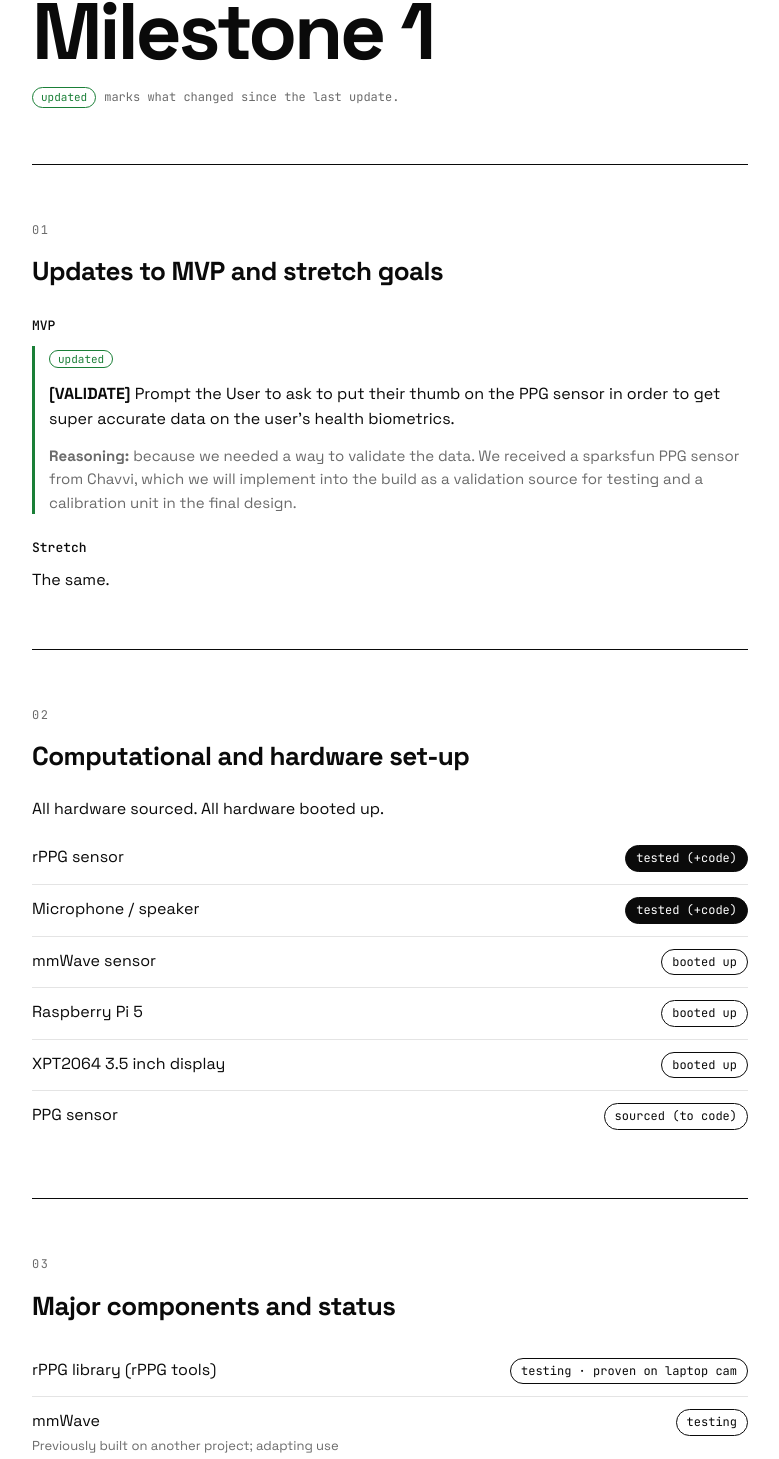
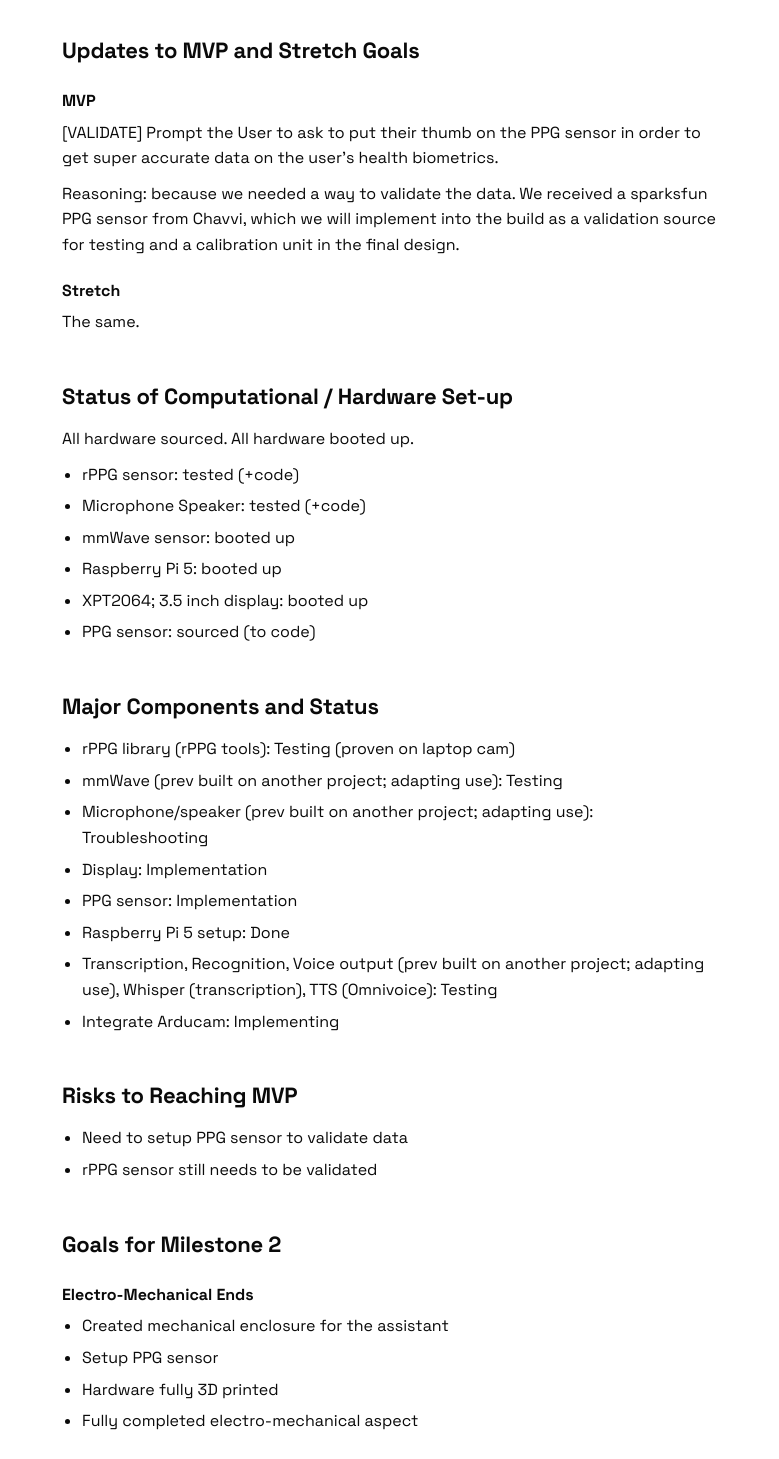
Before and after one commit to We1chJ/BaymaxPage, a plain HTML site: page m1.html in a window 1280 px wide. Shown: the part 190-1649 px from the top of the page, without its empty margins (250-1029 px from the left). Drawn offline with Linux system fonts and the light colour scheme.

Commit message:
Simplify Milestone 1 page to plain headings and lists
Co-Authored-By: Claude Opus 5.5 <noreply@anthropic.com>

```diff
--- a/m1.html
+++ b/m1.html
@@ -14,8 +14,6 @@
     --bg: #ffffff;
     --ink: #0a0a0a;
     --muted: #6b6b6b;
-    --line: #e4e4e4;
-    --new: #1a7f37;
     --sans: "Space Grotesk", system-ui, sans-serif;
     --mono: "JetBrains Mono", ui-monospace, monospace;
   }
@@ -25,7 +23,7 @@
     color: var(--ink);
     font-family: var(--sans);
     -webkit-font-smoothing: antialiased;
-    line-height: 1.55;
+    line-height: 1.6;
   }
   a { color: inherit; }
   ::selection { background: var(--ink); color: var(--bg); }
@@ -50,40 +48,16 @@
   .nav ul a:hover::after, .nav ul a[aria-current="page"]::after { transform: scaleX(1); }
 
   /* ---------- page ---------- */
-  main { max-width: 780px; margin: 0 auto; padding: clamp(40px, 8vw, 88px) clamp(16px, 4vw, 32px) 96px; }
-  .eyebrow { font-family: var(--mono); font-size: 12px; letter-spacing: .12em; text-transform: uppercase; color: var(--muted); }
-  h1 { font-size: clamp(44px, 8vw, 80px); line-height: .95; letter-spacing: -.04em; margin: 12px 0 18px; }
-  .legend { font-family: var(--mono); font-size: 12px; color: var(--muted); display: flex; align-items: center; gap: 8px; }
-
-  section { padding-top: 56px; margin-top: 56px; border-top: 1.5px solid var(--ink); }
-  h2 { font-size: 26px; letter-spacing: -.02em; margin: 8px 0 20px; }
-  h3 { font-family: var(--mono); font-size: 13px; font-weight: 500; margin: 24px 0 10px; }
-  p { margin: 0 0 12px; }
-  ul.list { list-style: none; }
-  ul.list li { padding: 10px 0; border-bottom: 1px solid var(--line); }
-  ul.list li:last-child { border-bottom: 0; }
-
-  .note { color: var(--muted); font-size: 15px; }
-  .updated { border-left: 3px solid var(--new); padding-left: 14px; }
-  .tag-new { font-family: var(--mono); font-size: 11px; color: var(--new); border: 1px solid var(--new); border-radius: 999px; padding: 1px 8px; }
-
-  /* status rows: name on the left, status pill on the right */
-  .rows { list-style: none; }
-  .rows li {
-    display: flex; flex-wrap: wrap; justify-content: space-between; align-items: baseline; gap: 6px 16px;
-    padding: 12px 0; border-bottom: 1px solid var(--line);
-  }
-  .rows li:last-child { border-bottom: 0; }
-  .rows small { display: block; color: var(--muted); font-size: 13px; margin-top: 2px; }
-  .pill {
-    flex-shrink: 0; font-family: var(--mono); font-size: 12px; white-space: nowrap;
-    border: 1.5px solid var(--ink); border-radius: 999px; padding: 3px 10px;
-  }
-  .pill.done { background: var(--ink); color: var(--bg); }
+  main { max-width: 720px; margin: 0 auto; padding: 48px clamp(16px, 4vw, 32px) 96px; }
+  h1 { font-size: 40px; letter-spacing: -.03em; margin-bottom: 8px; }
+  h2 { font-size: 22px; letter-spacing: -.01em; margin: 44px 0 12px; }
+  h3 { font-size: 16px; margin: 20px 0 6px; }
+  p { margin-bottom: 10px; }
+  ul { padding-left: 20px; }
+  li { margin-bottom: 6px; }
 
   footer {
     border-top: 1.5px solid var(--ink); padding: 28px clamp(16px, 4vw, 48px);
-    display: flex; justify-content: space-between; gap: 16px; flex-wrap: wrap;
     font-family: var(--mono); font-size: 12px; color: var(--muted);
   }
 </style>
@@ -102,85 +76,63 @@
 </nav>
 
 <main>
-  <p class="eyebrow">M1</p>
   <h1>Milestone 1</h1>
-  <p class="legend"><span class="tag-new">updated</span> marks what changed since the last update.</p>
 
-  <section>
-    <p class="eyebrow">01</p>
-    <h2>Updates to MVP and stretch goals</h2>
+  <h2>Updates to MVP and Stretch Goals</h2>
   <h3>MVP</h3>
-    <div class="updated">
-      <p><span class="tag-new">updated</span></p>
-      <p><strong>[VALIDATE]</strong> Prompt the User to ask to put their thumb on the PPG sensor in order to get super accurate data on the user's health biometrics.</p>
-      <p class="note"><strong>Reasoning:</strong> because we needed a way to validate the data. We received a sparksfun PPG sensor from Chavvi, which we will implement into the build as a validation source for testing and a calibration unit in the final design.</p>
-    </div>
+  <p>[VALIDATE] Prompt the User to ask to put their thumb on the PPG sensor in order to get super accurate data on the user's health biometrics.</p>
+  <p>Reasoning: because we needed a way to validate the data. We received a sparksfun PPG sensor from Chavvi, which we will implement into the build as a validation source for testing and a calibration unit in the final design.</p>
   <h3>Stretch</h3>
   <p>The same.</p>
-  </section>
 
-  <section>
-    <p class="eyebrow">02</p>
-    <h2>Computational and hardware set-up</h2>
+  <h2>Status of Computational / Hardware Set-up</h2>
   <p>All hardware sourced. All hardware booted up.</p>
-    <ul class="rows">
-      <li><span>rPPG sensor</span><span class="pill done">tested (+code)</span></li>
-      <li><span>Microphone / speaker</span><span class="pill done">tested (+code)</span></li>
-      <li><span>mmWave sensor</span><span class="pill">booted up</span></li>
-      <li><span>Raspberry Pi 5</span><span class="pill">booted up</span></li>
-      <li><span>XPT2064 3.5 inch display</span><span class="pill">booted up</span></li>
-      <li><span>PPG sensor</span><span class="pill">sourced (to code)</span></li>
+  <ul>
+    <li>rPPG sensor: tested (+code)</li>
+    <li>Microphone Speaker: tested (+code)</li>
+    <li>mmWave sensor: booted up</li>
+    <li>Raspberry Pi 5: booted up</li>
+    <li>XPT2064; 3.5 inch display: booted up</li>
+    <li>PPG sensor: sourced (to code)</li>
   </ul>
-  </section>
 
-  <section>
-    <p class="eyebrow">03</p>
-    <h2>Major components and status</h2>
-    <ul class="rows">
-      <li><span>rPPG library (rPPG tools)</span><span class="pill">testing · proven on laptop cam</span></li>
-      <li><span>mmWave<small>Previously built on another project; adapting use</small></span><span class="pill">testing</span></li>
-      <li><span>Microphone / speaker<small>Previously built on another project; adapting use</small></span><span class="pill">troubleshooting</span></li>
-      <li><span>Display</span><span class="pill">implementation</span></li>
-      <li><span>PPG sensor</span><span class="pill">implementation</span></li>
-      <li><span>Raspberry Pi 5 setup</span><span class="pill done">done</span></li>
-      <li><span>Transcription, recognition, voice output<small>Whisper (transcription), TTS (Omnivoice). Previously built on another project; adapting use</small></span><span class="pill">testing</span></li>
-      <li><span>Integrate Arducam</span><span class="pill">implementing</span></li>
+  <h2>Major Components and Status</h2>
+  <ul>
+    <li>rPPG library (rPPG tools): Testing (proven on laptop cam)</li>
+    <li>mmWave (prev built on another project; adapting use): Testing</li>
+    <li>Microphone/speaker (prev built on another project; adapting use): Troubleshooting</li>
+    <li>Display: Implementation</li>
+    <li>PPG sensor: Implementation</li>
+    <li>Raspberry Pi 5 setup: Done</li>
+    <li>Transcription, Recognition, Voice output (prev built on another project; adapting use), Whisper (transcription), TTS (Omnivoice): Testing</li>
+    <li>Integrate Arducam: Implementing</li>
   </ul>
-  </section>
 
-  <section>
-    <p class="eyebrow">04</p>
-    <h2>Risks to reaching the MVP</h2>
-    <ul class="list">
+  <h2>Risks to Reaching MVP</h2>
+  <ul>
     <li>Need to setup PPG sensor to validate data</li>
     <li>rPPG sensor still needs to be validated</li>
   </ul>
-  </section>
 
-  <section>
-    <p class="eyebrow">05</p>
   <h2>Goals for Milestone 2</h2>
-    <h3>Electro-mechanical ends</h3>
-    <ul class="list">
+  <h3>Electro-Mechanical Ends</h3>
+  <ul>
     <li>Created mechanical enclosure for the assistant</li>
     <li>Setup PPG sensor</li>
     <li>Hardware fully 3D printed</li>
     <li>Fully completed electro-mechanical aspect</li>
   </ul>
   <h3>Software</h3>
-    <ul class="list">
+  <ul>
     <li>FSM halfway complete or fully complete</li>
     <li>Look into fusing data from rPPG to mmWave</li>
     <li>Have voicelines setup, have LLM logic setup, have microphone, speaker system setup</li>
     <li>Setup voice commands</li>
-      <li>Default to potentiometer buttons if voice recognition fails for controls; removal of the microphone pipeline</li>
+    <li>Default to potentiometer buttons if voice recognition fails for controls; Removal of the microphone pipeline</li>
   </ul>
-  </section>
 </main>
 
-<footer>
-  <span>© <span id="year"></span> Baymax</span>
-</footer>
+<footer>© <span id="year"></span> Baymax</footer>
 <script>document.getElementById("year").textContent = new Date().getFullYear();</script>
 </body>
 </html>
```
Lines whose indentation alone changed are shown as unchanged.
